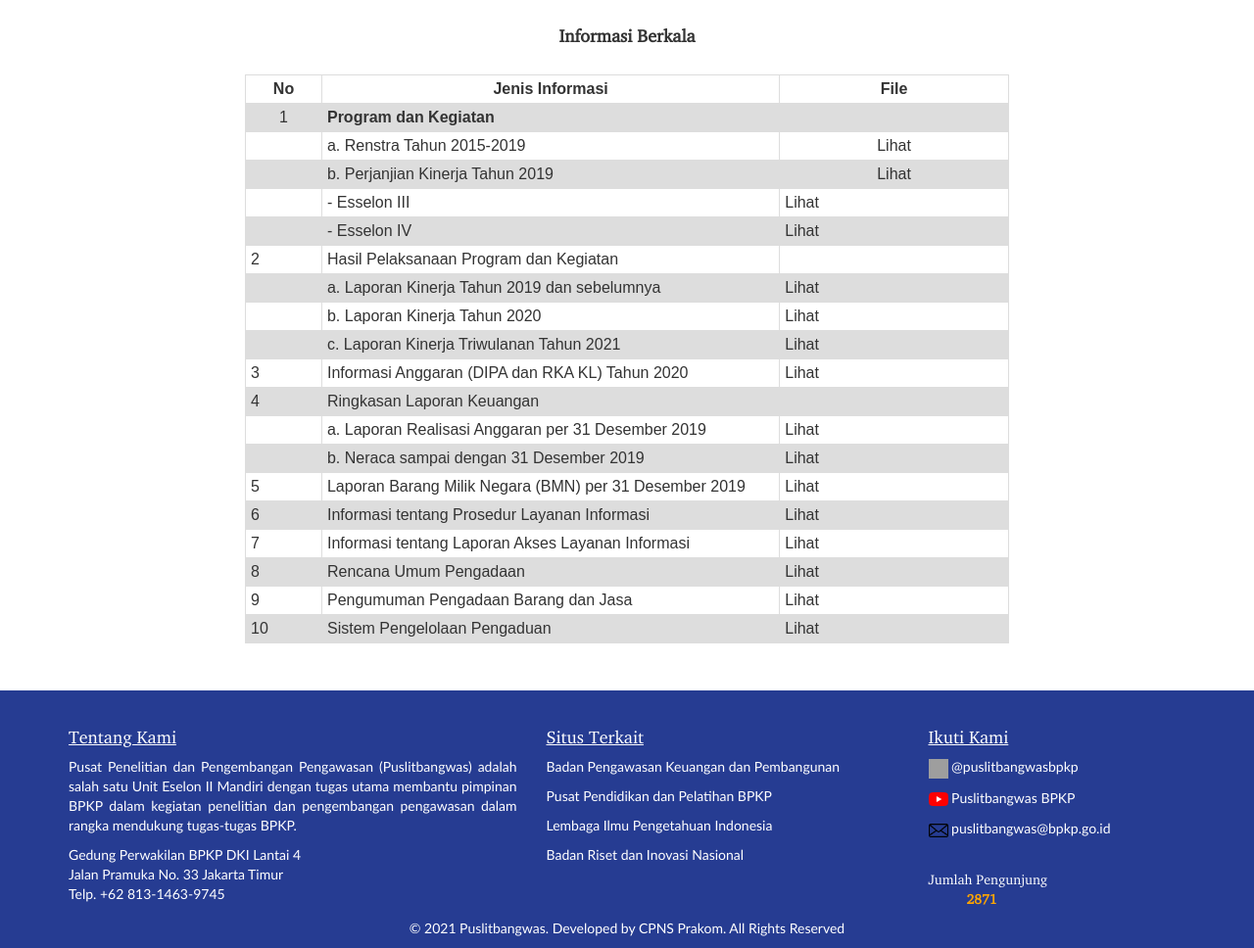
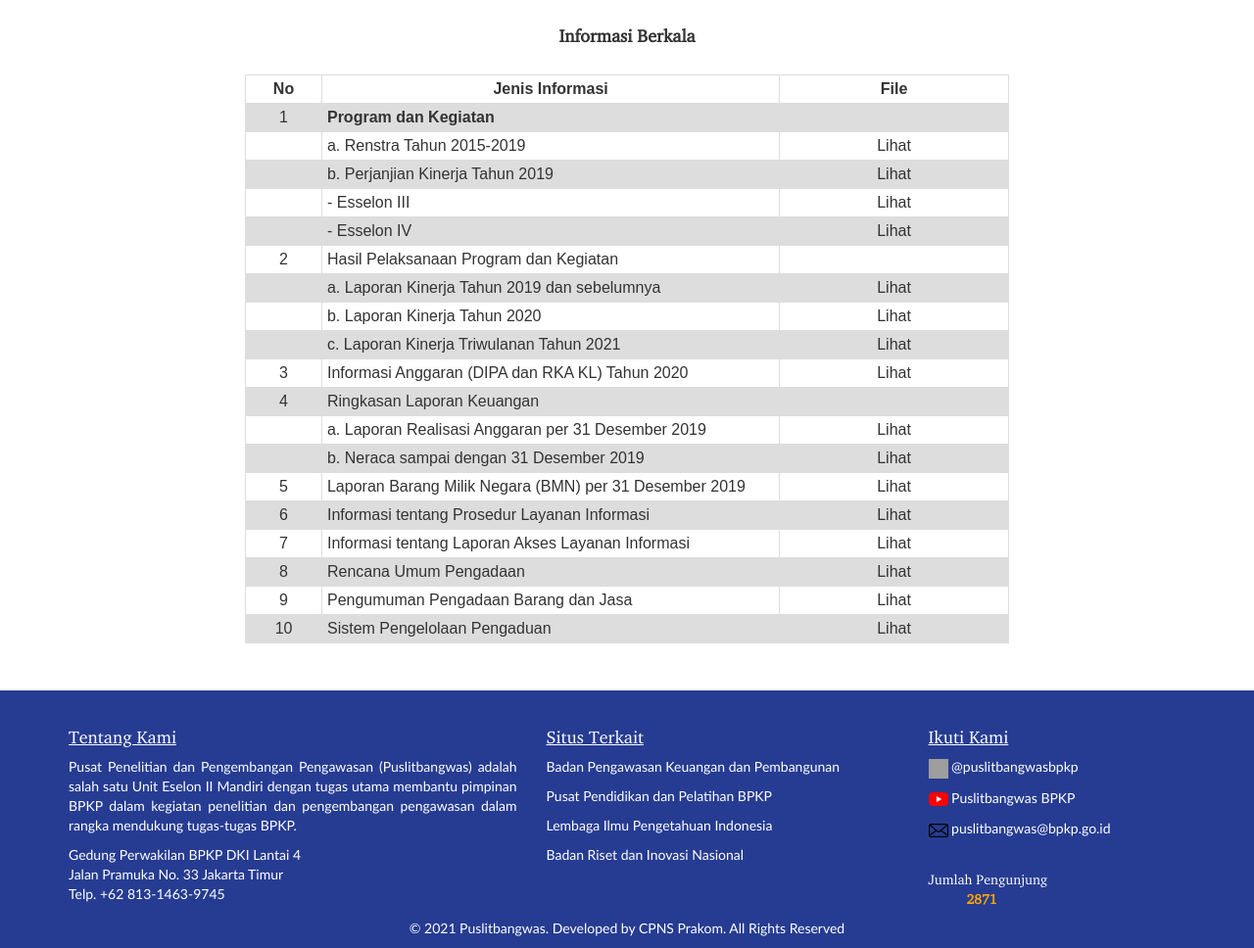
Before and after one commit to nurilqomaryah/websitepuslitbang, a PHP site: page /psifix/info_berkala.php in a window 1280 px wide. Shown: the part 240-1208 px from the top of the page at 98% size. Run offline with PHP 8.4, Linux system fonts and the light colour scheme; some libraries are stand-ins or nearby versions; some web fonts are replaced; grey boxes are pictures that could not be loaded.

Commit message:
add center, a href

```diff
--- a/info_berkala.php
+++ b/info_berkala.php
@@ -40,82 +40,82 @@
         <tr>
             <td></td>
             <td>- Esselon III</td>
-            <td>Lihat</td>
+            <td style="text-align: center">Lihat</td>
         </tr>
         <tr>
             <td></td>
             <td>- Esselon IV</td>
-            <td>Lihat</td>
+            <td style="text-align: center">Lihat</td>
         </tr>
         <tr>
-            <td>2</td>
+            <td style="text-align: center">2</td>
             <td>Hasil Pelaksanaan Program dan Kegiatan</td>
             <td></td>
         </tr>
         <tr>
             <td></td>
             <td>a. Laporan Kinerja Tahun 2019 dan sebelumnya</td>
-            <td>Lihat</td>
+            <td style="text-align: center">Lihat</td>
         </tr>
         <tr>
             <td></td>
             <td>b. Laporan Kinerja Tahun 2020</td>
-            <td>Lihat</td>
+            <td style="text-align: center">Lihat</td>
         </tr>
         <tr>
             <td></td>
             <td>c. Laporan Kinerja Triwulanan Tahun 2021</td>
-            <td>Lihat</td>
+            <td style="text-align: center">Lihat</td>
         </tr>
         <tr>
-            <td>3</td>
+            <td style="text-align: center">3</td>
             <td>Informasi Anggaran (DIPA dan RKA KL) Tahun 2020</td>
-            <td>Lihat</td>
+            <td style="text-align: center">Lihat</td>
         </tr>
         <tr>
-            <td>4</td>
+            <td style="text-align: center">4</td>
             <td>Ringkasan Laporan Keuangan</td>
             <td></td>
         </tr>
         <tr>
             <td></td>
             <td>a. Laporan Realisasi Anggaran per 31 Desember 2019</td>
-            <td>Lihat</td>
+            <td style="text-align: center">Lihat</td>
         </tr>
         <tr>
             <td></td>
             <td>b. Neraca sampai dengan 31 Desember 2019</td>
-            <td>Lihat</td>
+            <td style="text-align: center">Lihat</td>
         </tr>
         <tr>
-            <td>5</td>
+            <td style="text-align: center">5</td>
             <td>Laporan Barang Milik Negara (BMN) per 31 Desember 2019</td>
-            <td>Lihat</td>
+            <td style="text-align: center">Lihat</td>
         </tr>
         <tr>
-            <td>6</td>
+            <td style="text-align: center">6</td>
             <td>Informasi tentang Prosedur Layanan Informasi</td>
-            <td>Lihat</td>
+            <td style="text-align: center">Lihat</td>
         </tr>
         <tr>
-            <td>7</td>
+            <td style="text-align: center">7</td>
             <td>Informasi tentang Laporan Akses Layanan Informasi</td>
-            <td>Lihat</td>
+            <td style="text-align: center">Lihat</td>
         </tr>
         <tr>
-            <td>8</td>
+            <td style="text-align: center">8</td>
             <td>Rencana Umum Pengadaan</td>
-            <td>Lihat</td>
+            <td style="text-align: center">Lihat</td>
         </tr>
         <tr>
-            <td>9</td>
+            <td style="text-align: center">9</td>
             <td>Pengumuman Pengadaan Barang dan Jasa</td>
-            <td>Lihat</td>
+            <td style="text-align: center">Lihat</td>
         </tr>
         <tr>
-            <td>10</td>
+            <td style="text-align: center">10</td>
             <td>Sistem Pengelolaan Pengaduan</td>
-            <td>Lihat</td>
+            <td style="text-align: center">Lihat</td>
         </tr>
     </table>
     &nbsp;
--- a/module/infografis/main.php
+++ b/module/infografis/main.php
@@ -30,7 +30,7 @@
                             </div>
                         </div>
                         <div class="card-footer" style="background-color: #ffffff;">
-                            <a href="#" style="font-weight: bold; color: #0c199c;">Infografis Lainnya
+                            <a href="http://www.bpkp.go.id/infografis" style="font-weight: bold; color: #0c199c;">Infografis Lainnya
                                 <span class="glyphicon glyphicon-chevron-right"></span>
                             </a>
                         </div>
--- a/module/litbang/artikel.php
+++ b/module/litbang/artikel.php
@@ -24,7 +24,7 @@
                                 <p style="font-family: Calibri; text-align: justify"; font-size: 13px;>
                                     Artikel ini dimuat dalam: </br> Jurnal Pengawasan ISSN 2686-2840 </br> Vol.2, No.2, September 2020 (30-40)</p>
                                 <p>
-                                    <a href="#" style="font-size: 13px;">Baca Selengkapnya</a>
+                                    <a href="http://www.bpkp.go.id/public/upload/unit/puslitbangwas/files/Aset%20Bersejarah(3).pdf" target="_blank" style="font-size: 13px;">Baca Selengkapnya</a>
                                 </p>
                             </div>
                         </div>
--- a/module/redirect/main.php
+++ b/module/redirect/main.php
@@ -70,7 +70,7 @@
                         <figure class="hover-img">
                             <img src="./image/seminar.jpg" alt style="width: 100%; height: 20%;"/>
                             <figcaption style="font-family: Calibri; font-size: small;">
-                                <h6>Seminar <br/>Hasil Litbang</h6>
+                                <h6>Hasil dari seminar yang dilakukan</h6>
                             </figcaption>
                         </figure>
                         <span>Seminar Hasil Litbang</span>
```
Also changed, not shown: module/carousel/main-carousel.php (+6 -2 lines).
